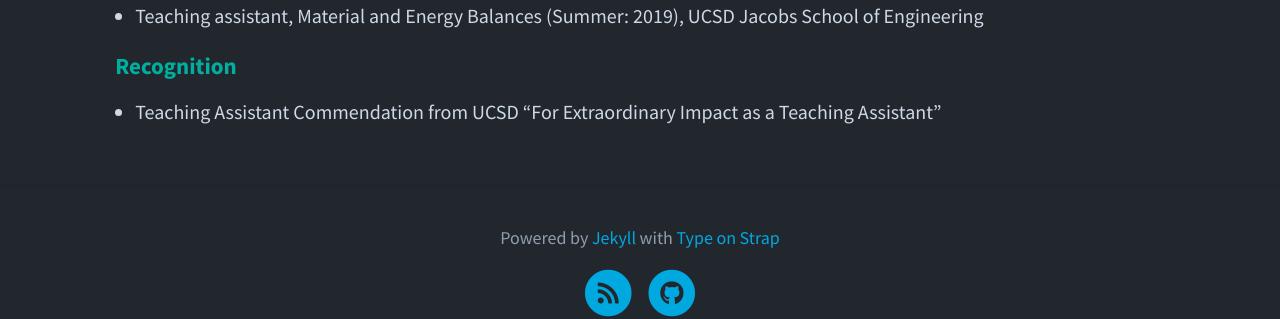
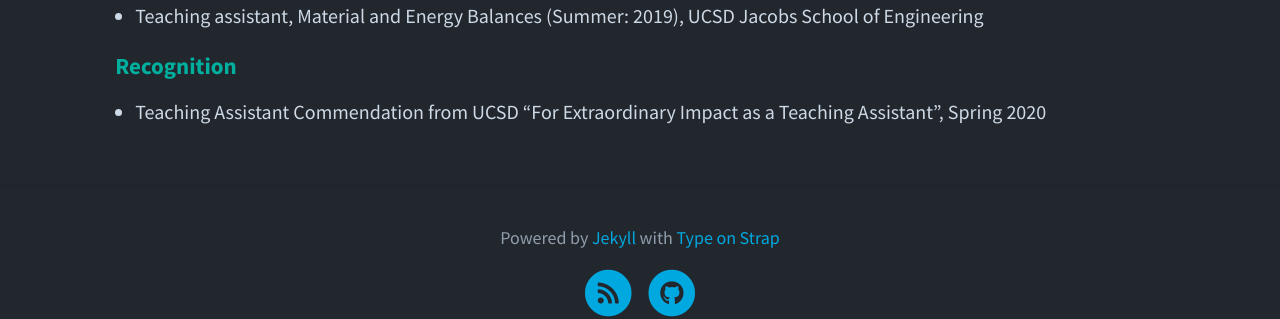
Before and after one commit to lahoffman/lahoffman.github.io, a Jekyll site: the page built from pages/outreach.html, in a window 1280 px wide. Shown: the part 552-871 px from the top of the page. Built offline with Jekyll 4.4.1, drawn with Linux system fonts in a browser that asks for light colours.

Commit message:
Update outreach.html

```diff
--- a/pages/outreach.html
+++ b/pages/outreach.html
@@ -16,4 +16,4 @@ order: 2
 
 <h4>Recognition</h4>
 <ul>
-    <li> Teaching Assistant Commendation from UCSD “For Extraordinary Impact as a Teaching Assistant” </li>
+    <li> Teaching Assistant Commendation from UCSD “For Extraordinary Impact as a Teaching Assistant”, Spring 2020 </li>
```
